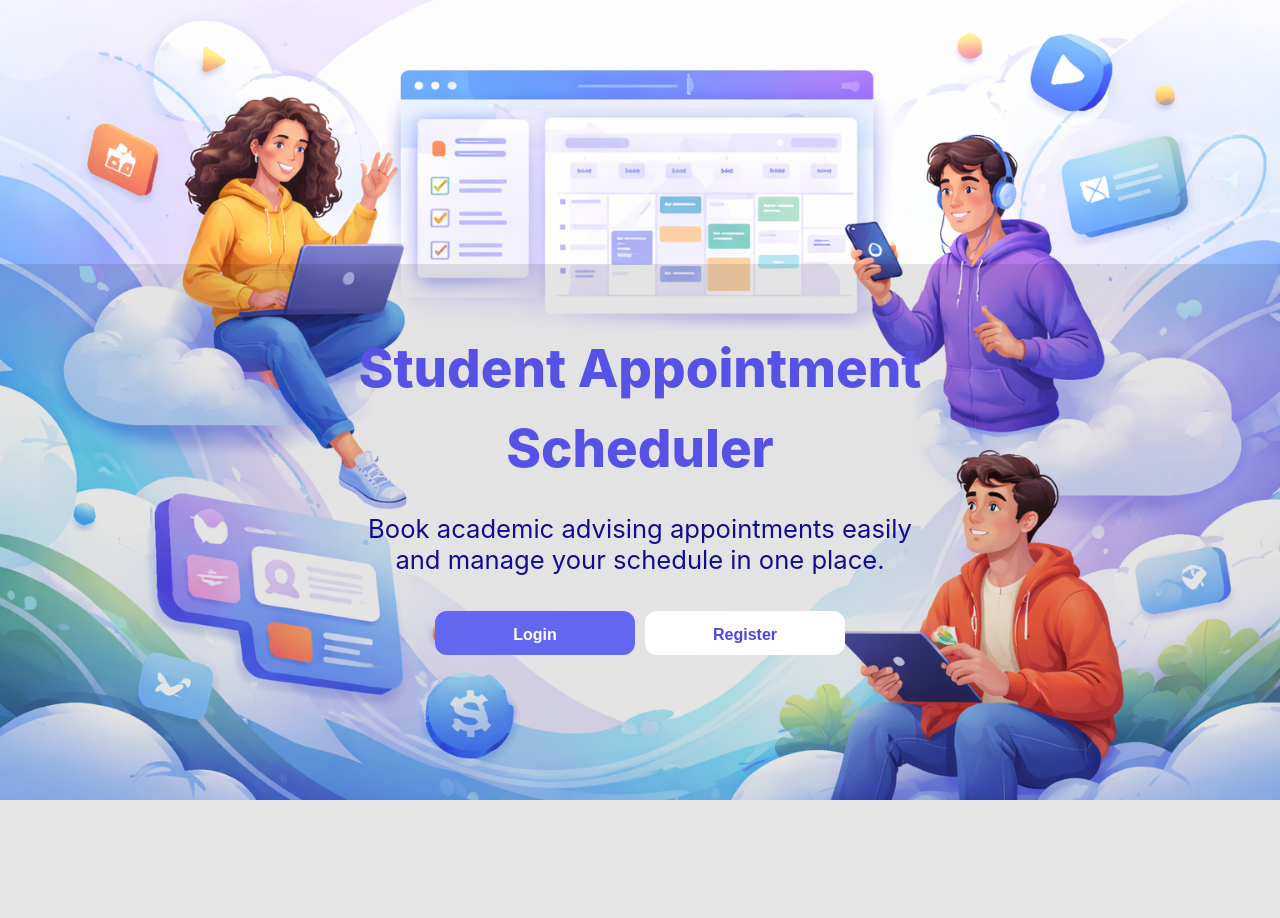
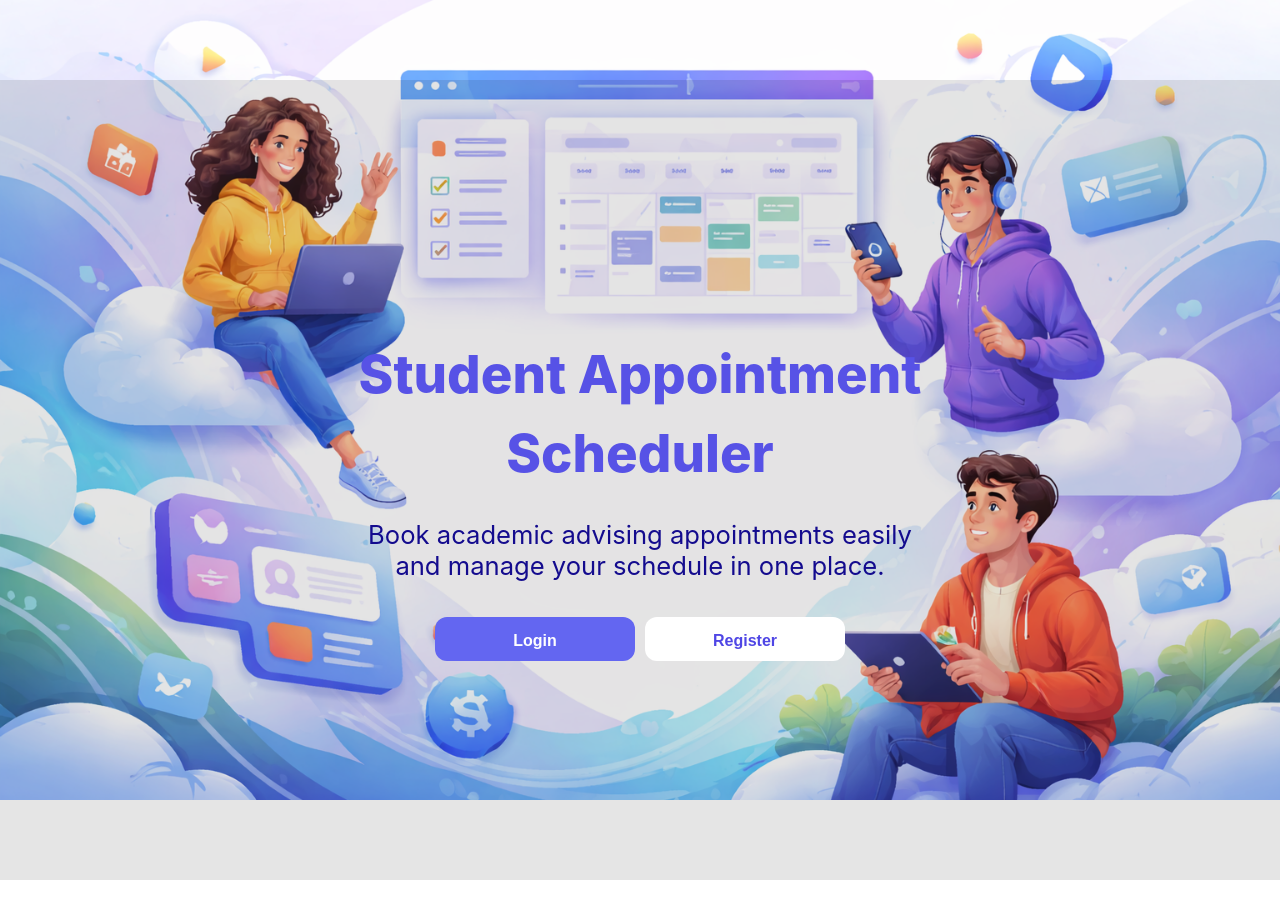
Before and after one commit to Ramadal19/student-appointment-scheduler-mern, a React (Create React App) app in the folder frontend/: page / in a window 1280 px wide. Shown: the top 918 px of the page. After the commit the page ends 880 px from the top, so only its background shows below. Built offline with nearby package versions, Linux system fonts and the light colour scheme; no server answers.

Commit message:
Update home.css

```diff
--- a/frontend/src/styles/home.css
+++ b/frontend/src/styles/home.css
@@ -98,10 +98,10 @@
   background: rgba(0, 0, 0, 0.10);
   width: 100%;
   min-height: 100svh;
-
+  align-items: center;
   display: flex;
   justify-content: center;
-  transform: translateY(33vh);  /* 👈 clave */   /* 👈 lo centra verticalmente */
+  transform: translateY(10vh);  /* 👈 clave */   /* 👈 lo centra verticalmente */
 
   padding: 0 20px;       /* quitamos padding-top fijo */
 
```
